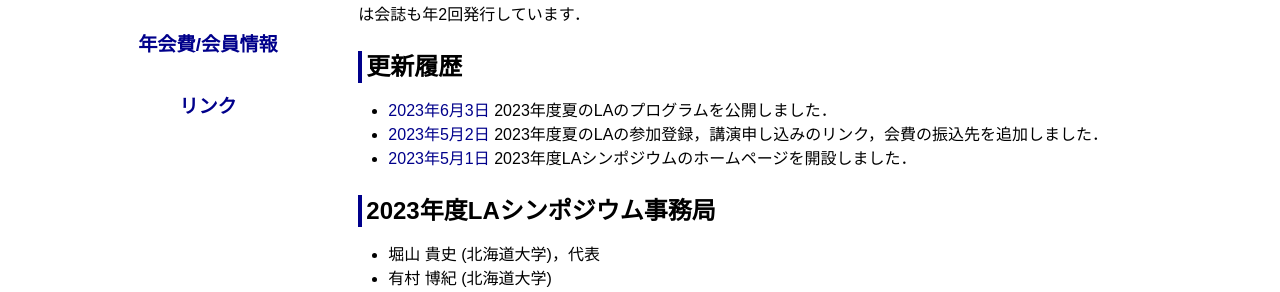
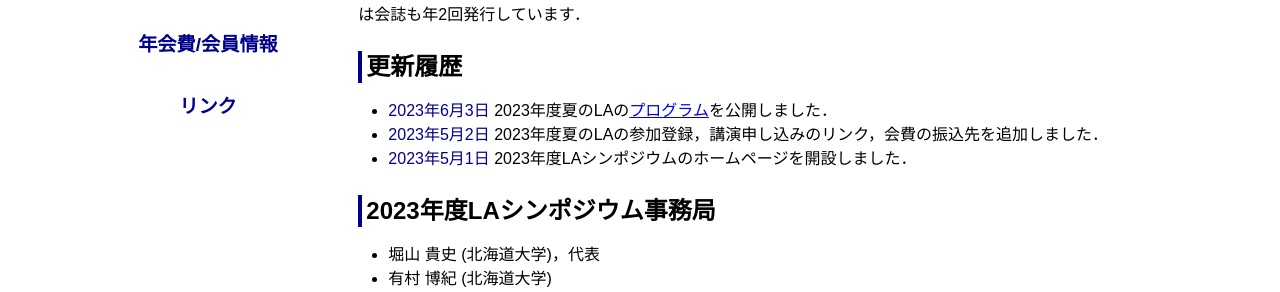
Before and after one commit to ytamura12/la-symposium_test.github.io, a Jekyll site: the page built from index.md, in a window 1280 px wide. Shown: the part 187-479 px from the top of the page. Built offline with Jekyll 4.4.1, drawn with Linux system fonts in a browser that asks for light colours; part of the change alters nothing that is shown.

Commit message:
Update news.md

```diff
--- a/_includes/news.md
+++ b/_includes/news.md
@@ -1,3 +1,3 @@
-* <span class="date">2023年6月3日</span> 2023年度夏のLAのプログラムを公開しました．
+* <span class="date">2023年6月3日</span> 2023年度夏のLAの[プログラム](./2023/summer_program.html)を公開しました．
 * <span class="date">2023年5月2日</span> 2023年度夏のLAの参加登録，講演申し込みのリンク，会費の振込先を追加しました．
 * <span class="date">2023年5月1日</span> 2023年度LAシンポジウムのホームページを開設しました．
```
